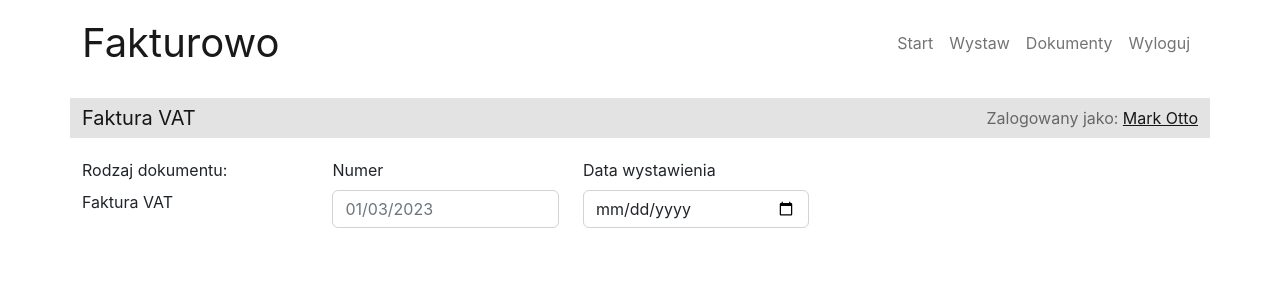
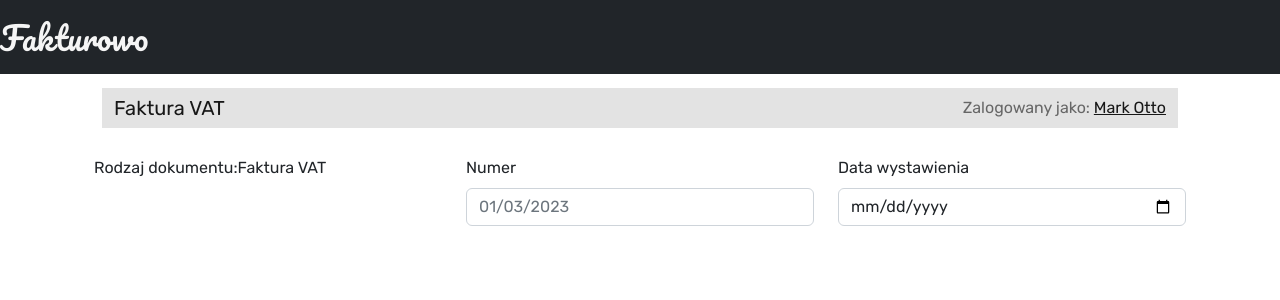
Before and after one commit to AngelikaKulbacka/fakturyVAT-frontend, a React (Create React App) app in the folder faktury-vat/: page /wystaw in a window 1280 px wide. Shown: the top 300 px of the page. Built offline with nearby package versions, Linux system fonts and the light colour scheme.

Commit message:
poprawki wyglądu

```diff
--- a/faktury-vat/src/Components/InvoicingForm.jsx
+++ b/faktury-vat/src/Components/InvoicingForm.jsx
@@ -1,6 +1,7 @@
 import 'bootstrap/dist/css/bootstrap.min.css';
 import { Container, Navbar, Nav, Row, Col, Dropdown, Form, DropdownButton } from 'react-bootstrap';
 import { useState } from 'react';
+import NavbarComponent from './navbar';
 
 const InvoicingForm = () => {
 
@@ -13,25 +14,10 @@ const InvoicingForm = () => {
     }
 
     return (
-        <Navbar className="d-flex flex-column align-items-center">
-            <Container>
-                <Navbar.Brand href="/" style={{ fontSize: 40 }}>Fakturowo</Navbar.Brand>
-                <Nav className="justify-content-end" >
-                    <Nav.Item>
-                        <Nav.Link href="/">Start</Nav.Link>
-                    </Nav.Item>
-                    <Nav.Item>
-                        <Nav.Link href="/wystaw">Wystaw</Nav.Link>
-                    </Nav.Item>
-                    <Nav.Item>
-                        <Nav.Link href="/">Dokumenty</Nav.Link>
-                    </Nav.Item>
-                    <Nav.Item>
-                        <Nav.Link href="/">Wyloguj</Nav.Link>
-                    </Nav.Item>
-                </Nav>
-            </Container>
-            <Container style={{ backgroundColor: "#e3e3e3", margin: '20px' }}>
+        <Container>
+            <NavbarComponent/>
+            <Navbar>
+            <Container style={{ backgroundColor: "#e3e3e3", margin: '20px', marginTop: 80 }}>
                 <Navbar.Brand href="#home">Faktura VAT</Navbar.Brand>
                 <Navbar.Toggle />
                 <Navbar.Collapse className="justify-content-end">
@@ -40,6 +26,7 @@ const InvoicingForm = () => {
                 </Navbar.Text>
                 </Navbar.Collapse>
             </Container>
+            </Navbar>
             <Container style={{ width: "100%" }}>
                 <Row>
                     <Col>
@@ -64,7 +51,7 @@ const InvoicingForm = () => {
                     </Col>
                 </Row>
             </Container>
-        </Navbar>
+            </Container>
     );
 };
 
--- a/faktury-vat/src/Components/LoginForm.jsx
+++ b/faktury-vat/src/Components/LoginForm.jsx
@@ -4,6 +4,8 @@ import { Form, Button, Breadcrumb } from 'react-bootstrap';
 import validator from 'validator';
 import AuthService from '../Service/AuthService';
 import { useNavigate } from 'react-router-dom';
+import NavbarComponent from './navbar';
+import { Container } from 'react-bootstrap';
 
 
 const LoginForm = () => {
@@ -54,7 +56,9 @@ const LoginForm = () => {
   };
 
   return (
-    <div className="d-flex flex-column align-items-center">
+    <Container>
+      <NavbarComponent/>
+      <Container style={{ marginTop: 80 }} className="d-flex flex-column align-items-center">
         <h2 style={{ padding: '40px' }}>Logowanie</h2>
         <Form onSubmit={handleSubmit} className="w-50 d-flex flex-column align-items-center">
           <Form.Group>
@@ -73,12 +77,15 @@ const LoginForm = () => {
               <Form.Control type="password" name="password" value={formData.password} onChange={handleInputChange} />
             </Form.Label>
           </Form.Group>
-        <Button type="submit" style={{ margin: '20px' }}>Zaloguj</Button>
+          <Button style={{ margin: '20px' }} variant="outline-success" className="button">
+                      Zaloguj
+          </Button>
           <Breadcrumb>
             <Breadcrumb.Item href="http://localhost:3000/register">Możesz też utworzyć konto.</Breadcrumb.Item>
           </Breadcrumb>
         </Form>
-    </div>
+      </Container>
+    </Container>
   );
 };
 
--- a/faktury-vat/src/Components/RegisterForm.jsx
+++ b/faktury-vat/src/Components/RegisterForm.jsx
@@ -100,7 +100,9 @@ const RegisterForm = () => {
                         <Form.Control type="password" name="confirmPassword" value={formData.confirmPassword} onChange={handleInputChange} />
                     </Form.Label>
                 </Form.Group>
-                <Button type="submit" style={{ margin: '20px' }}>Załóż konto</Button>
+                <Button style={{ margin: '20px' }} variant="outline-success" className="button">
+                      Załóż konto
+                </Button>
                 <Breadcrumb>
                     <Breadcrumb.Item href="http://localhost:3000/login">Możesz też się zalogować.</Breadcrumb.Item>
                 </Breadcrumb>
--- a/faktury-vat/src/Components/navbar.jsx
+++ b/faktury-vat/src/Components/navbar.jsx
@@ -43,11 +43,10 @@ const NavbarComponent = () => {
               <Nav.Link
                 className="px-3"
                 rel="noopener noreferrer"
-                href={"/"}
-                target="_blank"
+                href={"/login"}
               >
                 <Button variant="outline-success" className="button">
-                    Wyloguj
+                    Zaloguj
                 </Button>
               </Nav.Link>
               </Fade>
--- a/faktury-vat/src/index.js
+++ b/faktury-vat/src/index.js
@@ -2,6 +2,7 @@ import React from 'react';
 import ReactDOM from 'react-dom';
 import App from './App';
 import './index.css';
+import './styles/styles.scss';
 
 ReactDOM.render(
   <React.StrictMode>
--- a/faktury-vat/src/layout/_navbar.scss
+++ b/faktury-vat/src/styles/layout/_navbar.scss
@@ -1,5 +1,5 @@
 .header-nav{
-    background: transparent !important;
+    background: #006D77;
     transition: all 0.5s ease;
     .brand-name{
         color: whitesmoke;
--- /dev/null
+++ b/faktury-vat/src/styles/styles.scss
@@ -0,0 +1,103 @@
+@import url('https://fonts.googleapis.com/css2?family=Rubik:ital,wght@0,300;0,400;0,500;0,700;1,300;1,400;1,500;1,700&display=swap');
+@import url('https://fonts.googleapis.com/css2?family=Pacifico&display=swap');
+@import url('https://fonts.googleapis.com/css2?family=Courier+Prime&display=swap');
+@import url('https://fonts.googleapis.com/css2?family=Cormorant+Garamond:ital,wght@1,500&display=swap');
+@import "~bootstrap/scss/bootstrap";
+
+
+//font-family: 'Pacifico', cursive;
+//font-family: 'Courier Prime', monospace;
+
+::-webkit-scrollbar {
+  width: 13px;
+}
+
+/* Track */
+::-webkit-scrollbar-track {
+  border-radius: 3px;
+  background-color: #656464;
+}
+
+/* Handle */
+::-webkit-scrollbar-thumb {
+  background: #006D77;
+  border-radius: 3px;
+}
+
+/* Handle on hover */
+::-webkit-scrollbar-thumb:hover {
+  background: #5a5959;
+}
+
+* {
+  margin: 0;
+  padding: 0;
+  list-style: none;
+  text-decoration: none;
+  box-sizing: border-box;
+  font-family:  'Rubik', sans-serif;
+}
+
+html {
+  height: 100%;
+}
+
+body {
+  margin: 0;
+  padding: 0;
+  font-weight: 400;
+  box-sizing: border-box;
+  height: 100%;
+}
+
+.main-div{
+  display: flex;
+  justify-content: center;
+  align-items: center;
+  flex-direction: column;
+  width: 100%;
+  max-width: 100vw;
+  padding:70px 150px;
+}
+
+.div-1{
+  max-width: 1000px;
+  width: 100%;
+}
+
+.div-2{
+  max-width: 900px;
+  width: 100%;
+}
+
+.div-3{
+  max-width: 700px;
+  width: 100%;
+}
+
+.div-4{
+  max-width: 500px;
+  width: 100%;
+}
+
+.react-reveal{
+  display: flex;
+  flex-direction: column;
+  justify-content: center;
+}
+
+h1,
+h2,
+h3,
+h4,
+h5,
+h6,
+p,
+ul,
+li {
+  margin: 0;
+  padding: 0;
+}
+
+@import "./layout/navbar";
+@import "./responsive";
```
Also changed, not shown: faktury-vat/src/layout/_responsive.scss (deleted, +0 -105 lines), faktury-vat/src/styles/_responsive.scss (added, +7 -0 lines). Lines whose indentation alone changed are shown as unchanged.
